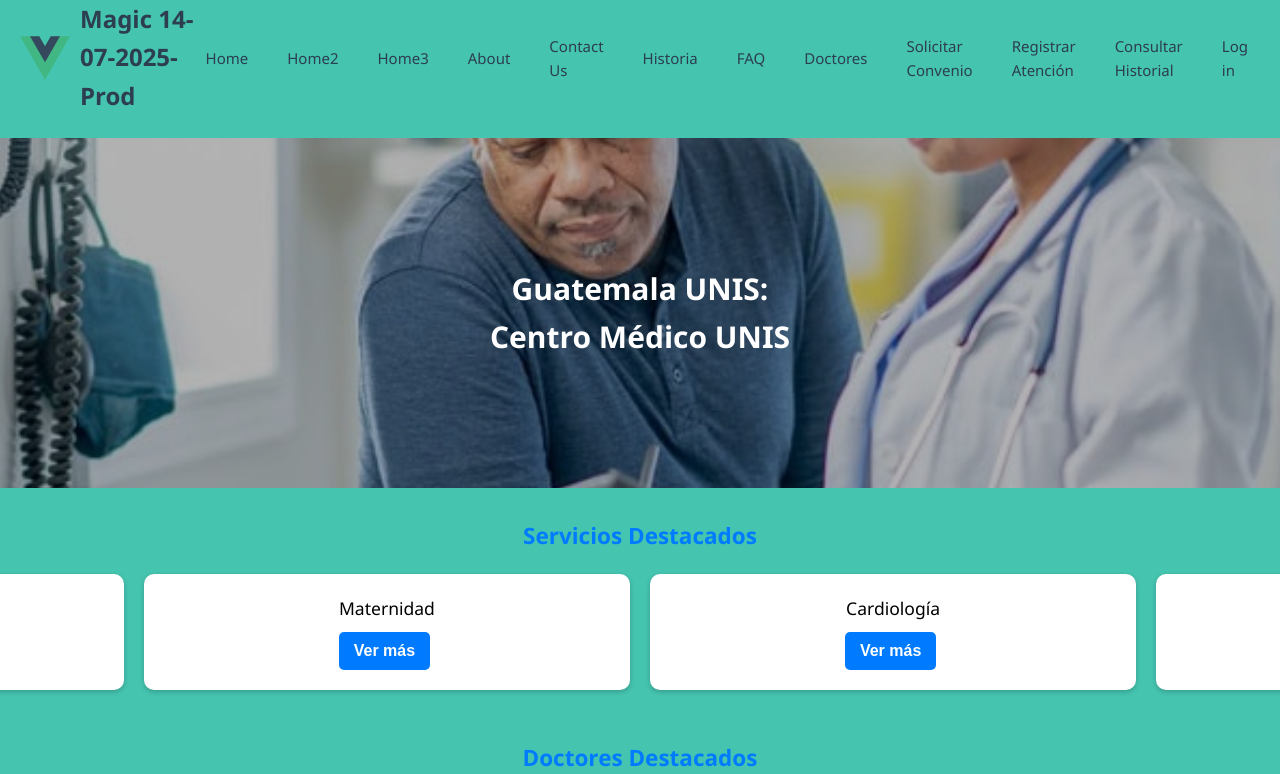
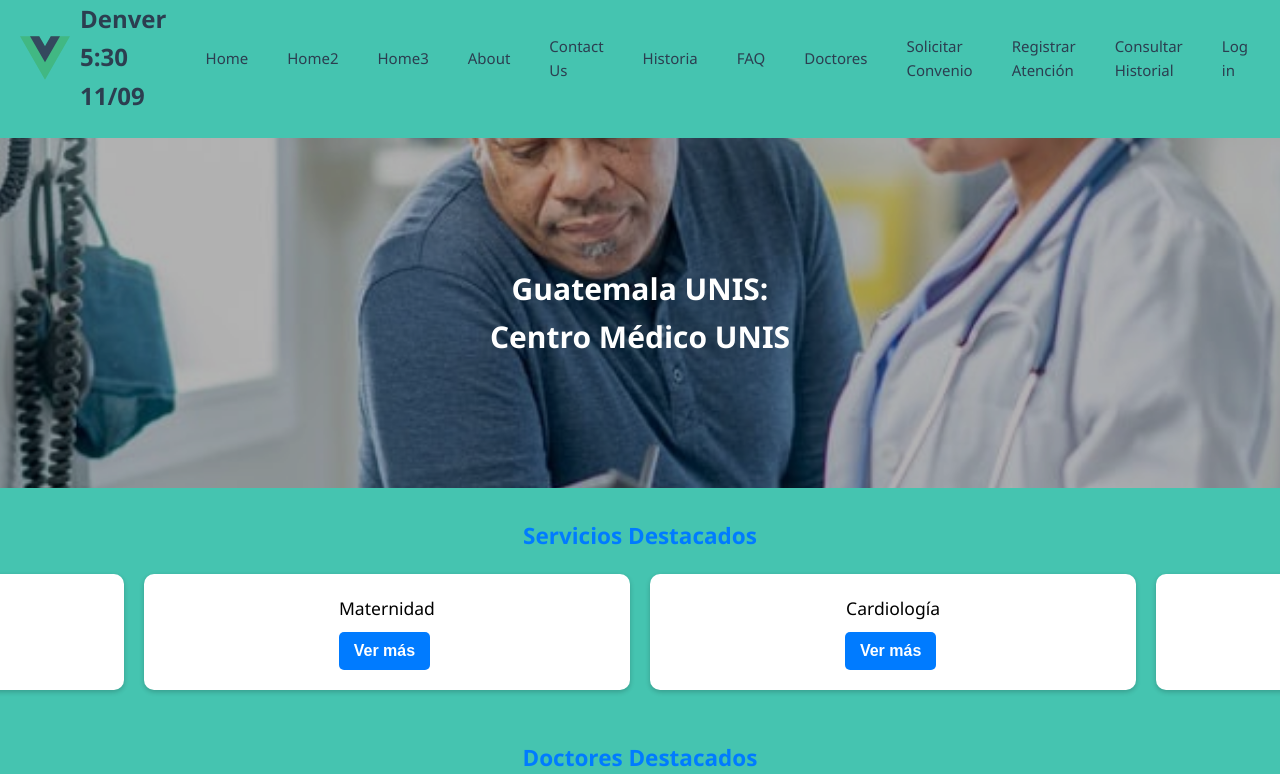
Before and after one commit to HermanEcheverria/ProyectoM2, a Vue app: page / in a window 1280 px wide. Shown: the top 774 px of the page. Built offline with nearby package versions, Linux system fonts and the light colour scheme.

Commit message:
entrega 2 cambio

```diff
--- a/src/App.vue
+++ b/src/App.vue
@@ -37,7 +37,7 @@ const myAccountRoute = () => {
       <div class="brand">
         <img alt="Vue logo" class="logo" src="@/assets/logo.svg" width="50" height="50" />
 
-        <h1>Magic 14-07-2025-Prod</h1>
+        <h1>Denver 5:30 11/09</h1>
 
       </div>
 
```
